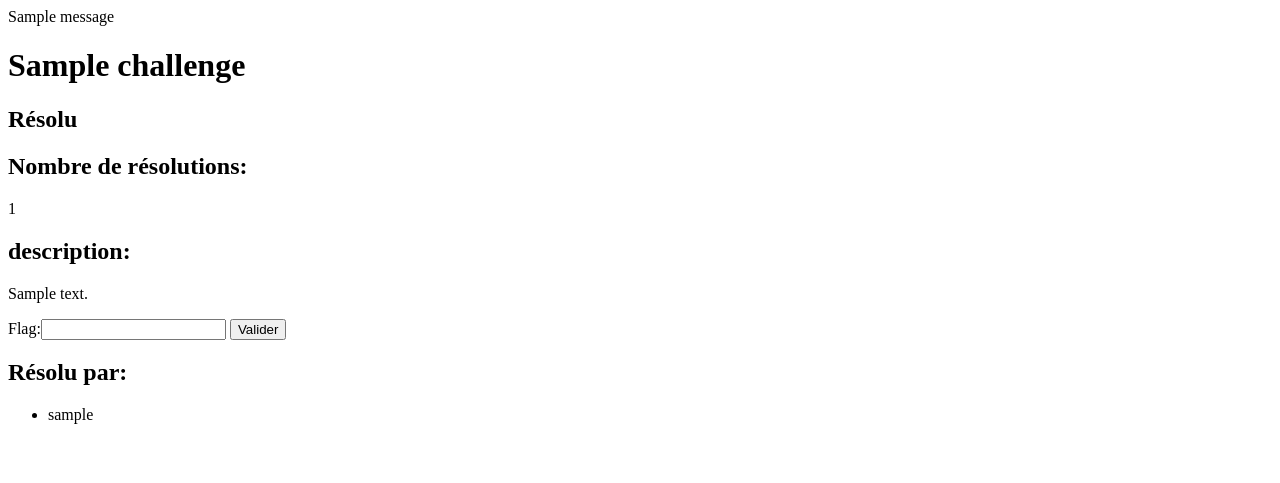
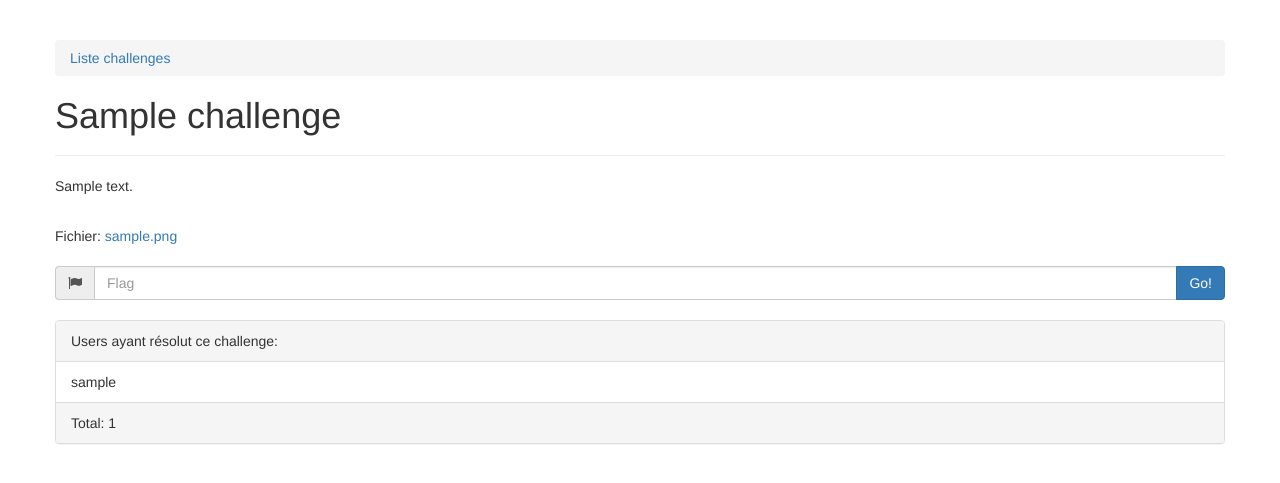
Before and after one commit to Alex3949/WorkshopSecu, a Django app: page /1/ in a window 1280 px wide. Shown: the top 483 px of the page. Run offline with Django 3.2, Linux system fonts and the light colour scheme; tables that the repository leaves empty hold one stand-in row (values such as "Sample post"); one stand-in notice (Sample message) is shown; some libraries are stand-ins or nearby versions.

Commit message:
Add bootstrap

```diff
--- a/website/WorkshopSecu/settings.py
+++ b/website/WorkshopSecu/settings.py
@@ -37,7 +37,9 @@ INSTALLED_APPS = [
     'django.contrib.sessions',
     'django.contrib.messages',
     'django.contrib.staticfiles',
-    'challenges'
+    'challenges',
+    'bootstrap3',
+    'markdown_deux',
 ]
 
 MIDDLEWARE_CLASSES = [
--- /dev/null
+++ b/website/challenges/templates/challenges/base.html
@@ -0,0 +1,20 @@
+{% load bootstrap3 %}
+
+<!DOCTYPE html>
+<html>
+    <head>
+        <meta charset="utf-8">
+        <meta name="viewport" content="width=device-width, initial-scale=1.0">
+        {% bootstrap_css %}
+        {% bootstrap_javascript jquery=1 %}
+
+        <link rel="stylesheet" href="https://maxcdn.bootstrapcdn.com/font-awesome/4.4.0/css/font-awesome.min.css">
+        <title>{% block title %}UrLab Security Workshop{% endblock %}</title>
+        {% block head %}{% endblock %}
+    </head>
+    <body>
+        {% bootstrap_messages %}
+        {% block content %}
+        {% endblock %}
+    </body>
+</html>
--- a/website/challenges/templates/challenges/detail.html
+++ b/website/challenges/templates/challenges/detail.html
@@ -1,23 +1,69 @@
+{% extends "challenges/base.html" %}
+{% load bootstrap3 %}
 {% load has_solved %}
-{% for message in messages %}
-    <div class="alert alert-{{ message.tags }}">{{ message }}</div>
-{% endfor %}
-<h1> {{challenge.title}} </h1>
-{%if user|has_solved:challenge %} <h2>Résolu</h2> {% endif %}
-<H2> Nombre de résolutions: </h2>
-{{challenge.numberOfResolutions}}
+{% load markdown_deux_tags %}
+
+{% block content %}
+<div class="container">
+    <div class="row">
+        <div class="page-header">
+            <ol class="breadcrumb">
+                <li><a href="{% url 'index' %}">Liste challenges</a></li>
+            </ol>
+            <h1>{{challenge.title}} {%if user|has_solved:challenge %}<small>(résolu)</small>{% endif %}</h1>
+        </div>
+    </div>
+    <div class="row">
+        {{ challenge.description|markdown }}
+    </div>
+
+    <br/>
+
+    {% if challenge.fileNeeded %}
+    <div class="row">
+        Fichier: <a href={{challenge.fileNeeded.url}}>{{challenge.fileNeeded.name}}</a>
+    </div>
+
+    <br/>
+    {% endif %}
+
+    <div class="row">
+        <form action="{% url 'flag' challenge.id %}" method="POST" class="form-horizontal">
+            {% csrf_token %}
+            <div class="input-group">
+                <span class="input-group-addon" id="basic-addon1"><i class="fa fa-flag"></i></span>
+                <label for="flag" class="sr-only"></label>
+                <input type="text" id="flag" name="flag" autocomplete="off" class="form-control" placeholder="Flag"/>
+                <span class="input-group-btn">
+                    <button class="btn btn-primary" type="submit">Go!</button>
+                </span>
+            </div>
+        </form>
+    </div>
+
+    <br/>
+
+    <div class="row">
+        <div class="panel panel-default">
+            <!-- Default panel contents -->
+            <div class="panel-heading">Users ayant résolut ce challenge:</div>
+            <ul class="list-group">
+                {% for user in challenge.resolved_by.all %}
+                <li class="list-group-item"> {{user}} </li>
+                {% endfor %}
+            </ul>
+            <div class="panel-footer">Total: {{challenge.numberOfResolutions}}</div>
+        </div>
+    </div>
+</div>
+{% endblock %}
+
+
+
+
+
+
 <h2> description: </h2>
 <p>
 {{challenge.description}}
 </p>
-<form action="{% url 'flag' challenge.id %}", method="POST">
-    {% csrf_token %}
-    <label for="flag">Flag:</label><input type="text" id="flag" name="flag" autocomplete="off"/>
-    <input type="submit" value="Valider"/>
-</form>
-<h2>Résolu par:</h2>
-<ul>
-    {% for user in challenge.resolved_by.all %}
-    <li> {{user}} </li>
-    {% endfor %}
-</ul>
--- /dev/null
+++ b/website/challenges/templatetags/has_solved.py
@@ -0,0 +1,7 @@
+from django import template
+
+register = template.Library()
+
+@register.filter
+def has_solved(user, challenge):
+    return user in challenge.resolved_by.all()
```
Also changed, not shown: website/challenges/templates/challenges/index.html (+34 -6 lines), website/challenges/templatetags/__init__.py (added).
